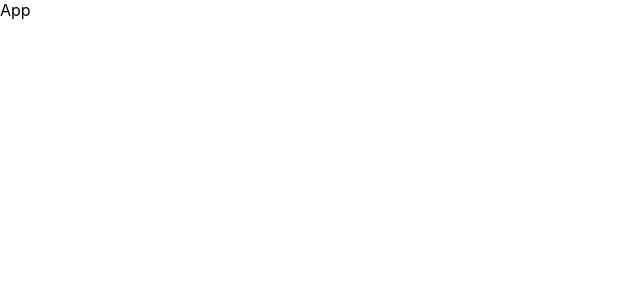
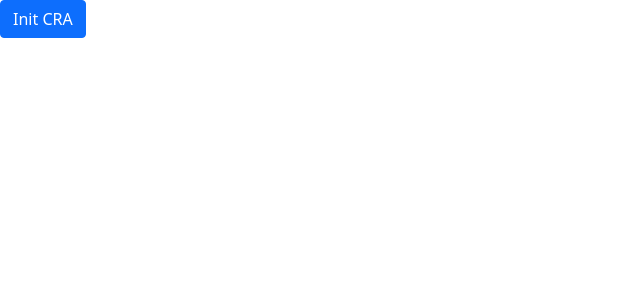
Before and after one commit to AlehBarushka/MyGoogleBooks, a React (Create React App) app: page / in a window 1280 px wide. Shown: the top 300 px of the page, without its empty margins (0-640 px from the left). Built offline with nearby package versions, Linux system fonts and the light colour scheme.

Commit message:
Installed the necessary dependencies

```diff
--- a/src/App.js
+++ b/src/App.js
@@ -1,5 +1,7 @@
+import { Button } from 'react-bootstrap';
+
 const App = () => {
-  return <div>App</div>;
+  return <Button>Init CRA</Button>;
 };
 
 export default App;
--- a/src/index.js
+++ b/src/index.js
@@ -1,7 +1,10 @@
 import React from 'react';
 import ReactDOM from 'react-dom/client';
+
+import App from './App';
+
 import './index.css';
-import App from './App';
+import 'bootstrap/dist/css/bootstrap.css';
 
 const root = ReactDOM.createRoot(document.getElementById('root'));
 root.render(
```
Also changed, not shown: package.json (+7 -0 lines), 1 other file (tests, documents, lock files or other folders).
